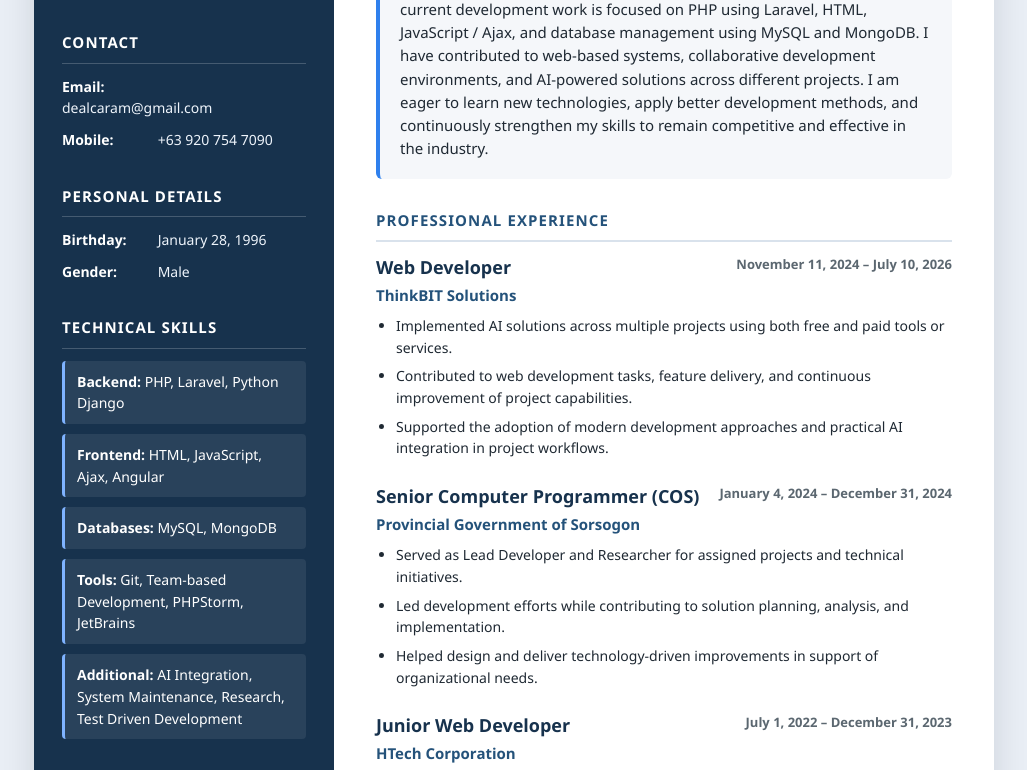
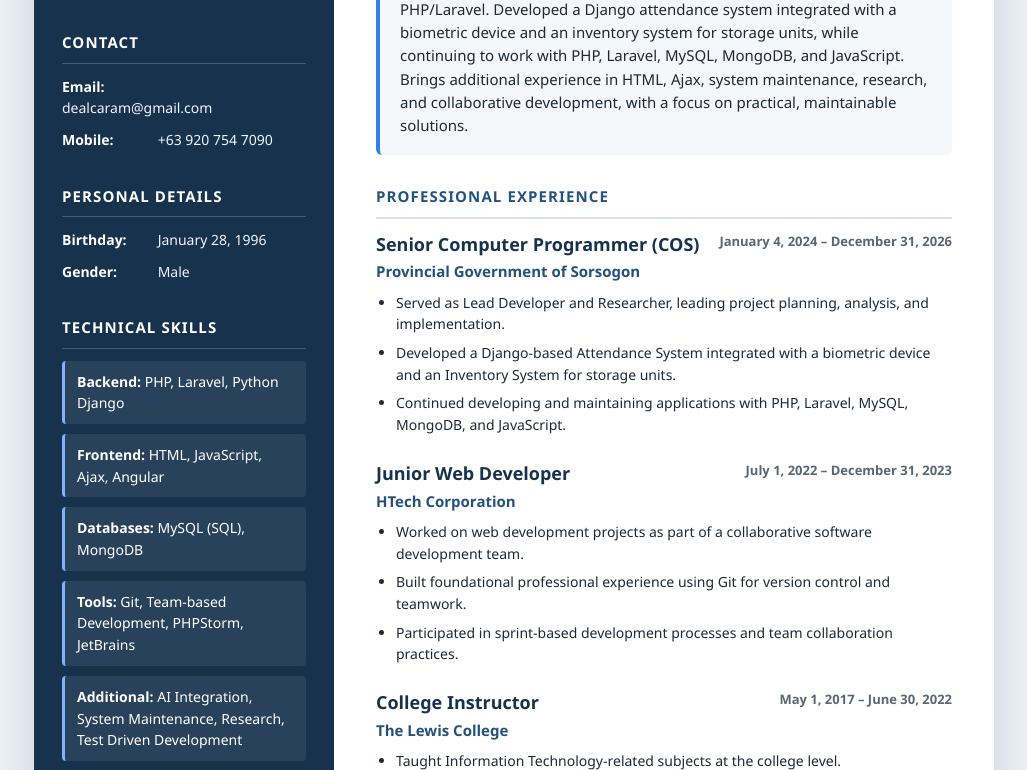
Before and after one commit to koyz28/documents, a plain HTML site: page index.html in a window 1280 px wide. Shown: the part 180-950 px from the top of the page, without its empty margins (126-1153 px from the left). Drawn offline with Linux system fonts and the light colour scheme.

Commit message:
Update CV for backend developer role
Co-authored-by: Copilot <223556219+Copilot@users.noreply.github.com>

```diff
--- a/index.html
+++ b/index.html
@@ -229,7 +229,7 @@
   <div class="page">
     <aside class="sidebar">
       <h1 class="name">Ramoncito S. Dealca</h1>
-      <div class="headline">Web Developer</div>
+      <div class="headline">Backend Developer</div>
 
       <section class="sidebar-section">
         <h2>Contact</h2>
@@ -248,7 +248,7 @@
         <ul class="skills-list">
           <li><strong>Backend:</strong> PHP, Laravel, Python Django</li>
           <li><strong>Frontend:</strong> HTML, JavaScript, Ajax, Angular</li>
-          <li><strong>Databases:</strong> MySQL, MongoDB</li>
+          <li><strong>Databases:</strong> MySQL (SQL), MongoDB</li>
           <li><strong>Tools:</strong> Git, Team-based Development, PHPStorm, JetBrains</li>
           <li><strong>Additional:</strong> AI Integration, System Maintenance, Research, Test Driven Development</li>
         </ul>
@@ -269,7 +269,7 @@
       <section class="main-section">
         <h2>Professional Summary</h2>
         <div class="summary-box">
-          Motivated and adaptable IT professional with hands-on experience in web development, programming, research, and academic instruction. My current development work is focused on PHP using Laravel, HTML, JavaScript / Ajax, and database management using MySQL and MongoDB. I have contributed to web-based systems, collaborative development environments, and AI-powered solutions across different projects. I am eager to learn new technologies, apply better development methods, and continuously strengthen my skills to remain competitive and effective in the industry.
+          Backend-focused software developer with experience building and maintaining database-backed web applications using Python/Django and PHP/Laravel. Developed a Django attendance system integrated with a biometric device and an inventory system for storage units, while continuing to work with PHP, Laravel, MySQL, MongoDB, and JavaScript. Brings additional experience in HTML, Ajax, system maintenance, research, and collaborative development, with a focus on practical, maintainable solutions.
         </div>
       </section>
 
@@ -279,30 +279,15 @@
         <div class="job">
           <div class="job-header">
             <div>
-              <div class="job-title">Web Developer</div>
-              <div class="job-company">ThinkBIT Solutions</div>
-            </div>
-            <div class="job-date">November 11, 2024 – July 10, 2026</div>
-          </div>
-          <ul>
-            <li>Implemented AI solutions across multiple projects using both free and paid tools or services.</li>
-            <li>Contributed to web development tasks, feature delivery, and continuous improvement of project capabilities.</li>
-            <li>Supported the adoption of modern development approaches and practical AI integration in project workflows.</li>
-          </ul>
-        </div>
-
-        <div class="job">
-          <div class="job-header">
-            <div>
               <div class="job-title">Senior Computer Programmer (COS)</div>
               <div class="job-company">Provincial Government of Sorsogon</div>
             </div>
-            <div class="job-date">January 4, 2024 – December 31, 2024</div>
+            <div class="job-date">January 4, 2024 – December 31, 2026</div>
           </div>
           <ul>
-            <li>Served as Lead Developer and Researcher for assigned projects and technical initiatives.</li>
-            <li>Led development efforts while contributing to solution planning, analysis, and implementation.</li>
-            <li>Helped design and deliver technology-driven improvements in support of organizational needs.</li>
+            <li>Served as Lead Developer and Researcher, leading project planning, analysis, and implementation.</li>
+            <li>Developed a Django-based Attendance System integrated with a biometric device and an Inventory System for storage units.</li>
+            <li>Continued developing and maintaining applications with PHP, Laravel, MySQL, MongoDB, and JavaScript.</li>
           </ul>
         </div>
 
@@ -349,7 +334,7 @@
       <section class="main-section">
         <h2>Professional Objective</h2>
         <div class="footer-note">
-          To continue growing as a web developer by applying my current skills in PHP, Laravel, JavaScript, and database management while remaining open to new technologies, modern practices, and opportunities for professional development.
+          To contribute as a backend developer by building and maintaining reliable web applications with Python/Django and PHP/Laravel, applying my experience with SQL, MySQL, MongoDB, and JavaScript while continuing to grow in API development and scalable systems.
         </div>
       </section>
     </main>
```
